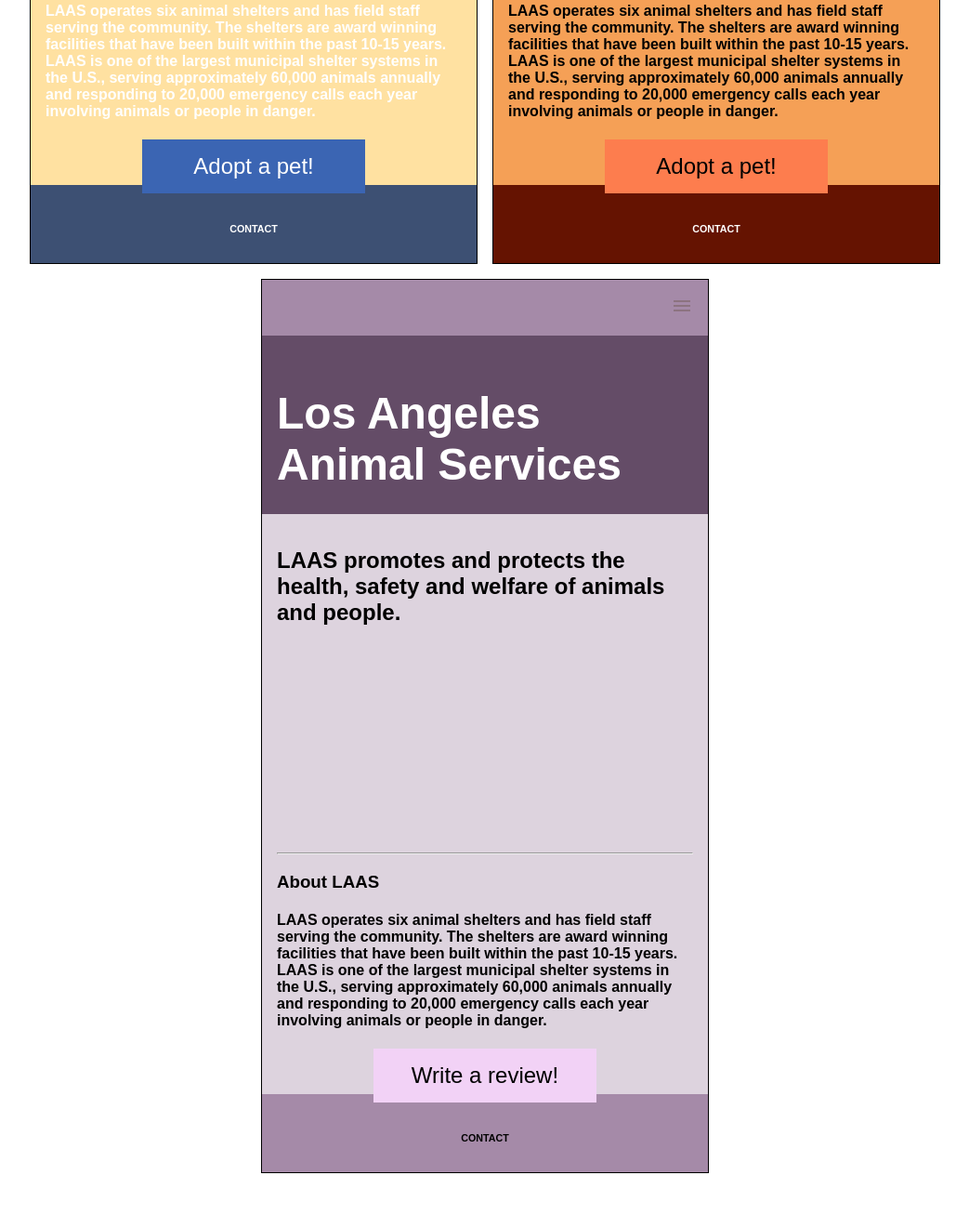
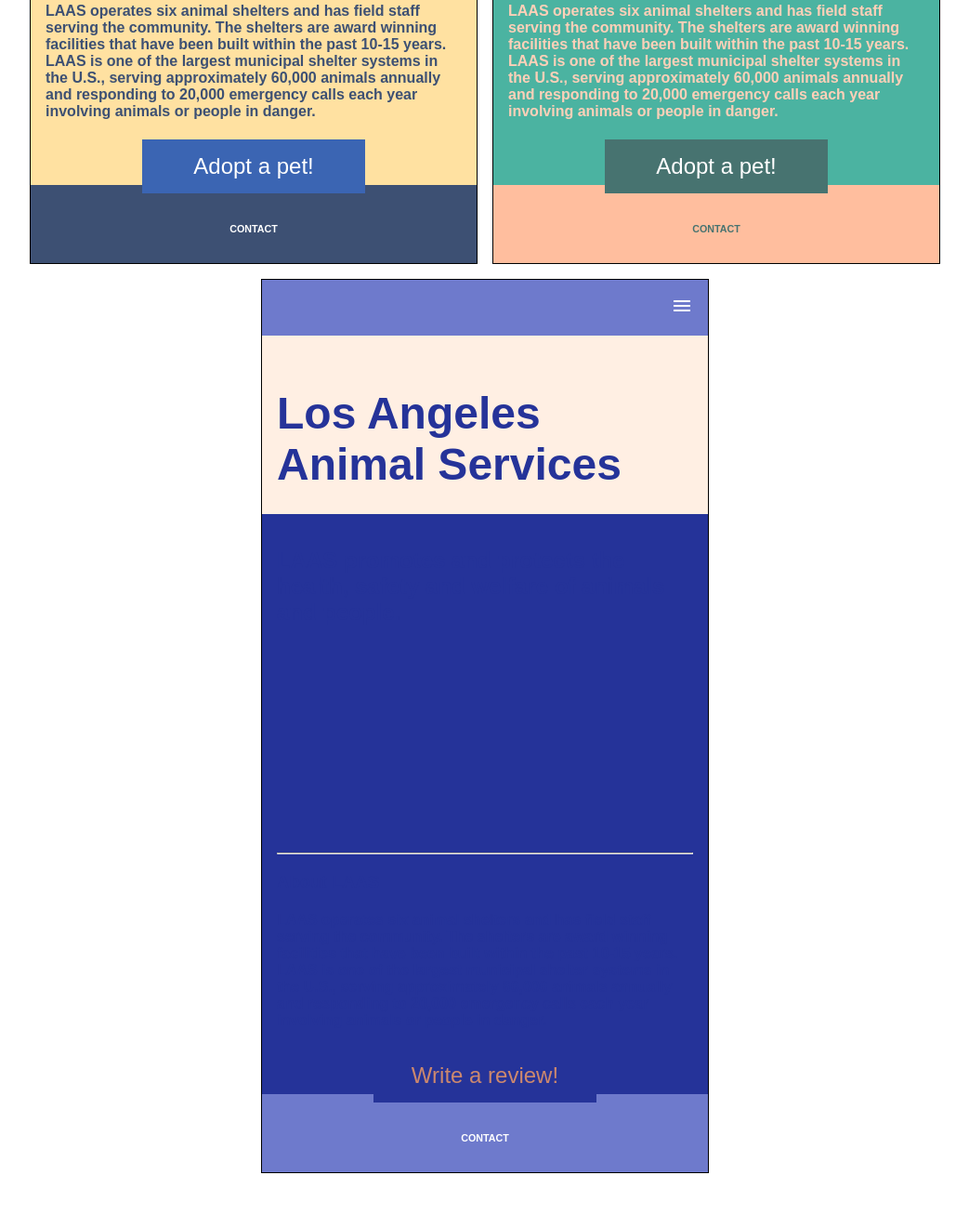
Before and after one commit to ashleyyph/DH150, a plain HTML site: page assignment07/colors-AshleyPhuong.html in a window 1280 px wide. Shown: the part 1071-2392 px from the top of the page at 93% size, without its empty margins (118-1161 px from the left). Drawn offline with Linux system fonts and the light colour scheme.

Commit message:
Update colors-AshleyPhuong.html

```diff
--- a/assignment07/colors-AshleyPhuong.html
+++ b/assignment07/colors-AshleyPhuong.html
@@ -124,7 +124,7 @@
     }
 
     #msgcontents01 {
-        color: white; /* change this for text color */
+        color: #3D5073; /* change this for text color */
     }
 
     #form01 {
@@ -144,31 +144,31 @@
     /* the second screen design */
 
     #nav02 {
-        background-color: hsl(344, 62%, 65%); /* change this for background color */
+        background-color: #47736B; /* change this for background color */
         color: white; /* change this for text color */
     }
     #header02 {
-        background-color: hsl(45, 72%, 65%); /* change this for background color */
+        background-color: #4BB3A1; /* change this for background color */
     }
 
     #title02 {
-        color: black; /* change this for text color */
+        color: #FFD0B8; /* change this for text color */
     }
 
     #main02 {
-        background-color: hsl(28, 89%, 65%); /* change this for background color */
+        background-color: #4BB3A1; /* change this for background color */
     }
 
     #subtitle02 {
-        color: black; /* change this for text color */
+        color: #FFD0B8; /* change this for text color */
     }
 
     #msgtitle02 {
-        color: black; /* change this for text color */
+        color: #FFD0B8; /* change this for text color */
     }
 
     #msgcontents02 {
-        color: black; /* change this for text color */
+        color: #FFD0B8; /* change this for text color */
     }
 
     #form02 {
@@ -176,43 +176,43 @@
     }
 
     #BTN02 {
-        background-color: hsl(16, 98%, 65%); /* change this for button color */
-        color: #000000; /* change this for button label color */
+        background-color: #477370; /* change this for button color */
+        color: #FFFFFF; /* change this for button label color */
     }
 
     #footer02 {
-        background-color: hsl(11, 98%, 20%); /* change this for background color */
-        color: white; /* change this for text color */
+        background-color: #FFBE9E; /* change this for background color */
+        color: #477370; /* change this for text color */
     }
 
     /* the third screen design */
 
     #nav03 {
-        background-color: hsl(293, 15%, 60%); /* change this for background color */
-        color: hsl(330, 10%, 50%); /* change this for text color */
+        background-color: #6E7ACC; /* change this for background color */
+        color: #FFFFFF; /* change this for text color */
     }
     #header03 {
-        background-color: hsl(293, 15%, 35%); /* change this for background color */
+        background-color: #FFEFE3; /* change this for background color */
     }
 
     #title03 {
-        color: white; /* change this for text color */
+        color: #253399; /* change this for text color */
     }
 
     #main03{
-        background-color: hsl(293, 15%, 85%); /* change this for background color */
+        background-color: #253399; /* change this for background color */
     }
 
     #subtitle03 {
-        color: black; /* change this for text color */
+        color: #253399; /* change this for text color */
     }
 
     #msgtitle03 {
-        color: black; /* change this for text color */
+        color: #253399; /* change this for text color */
     }
 
     #msgcontents03 {
-        color: black; /* change this for text color */
+        color: #253399; /* change this for text color */
     }
 
     #form03 {
@@ -220,13 +220,13 @@
     }
 
     #BTN03 {
-        background-color: #F2D2F6; /* change this for button color */
-        color: #000000; /* change this for button label color */
+        background-color: #253399; /* change this for button color */
+        color: #CC886E; /* change this for button label color */
     }
 
     #footer03 {
-        background-color: hsl(293, 15%, 60%); /* change this for background color */
-        color: black; /* change this for text color */
+        background-color: #6E7ACC; /* change this for background color */
+        color: #FFFFFF; /* change this for text color */
     }
 </style>
 
```
